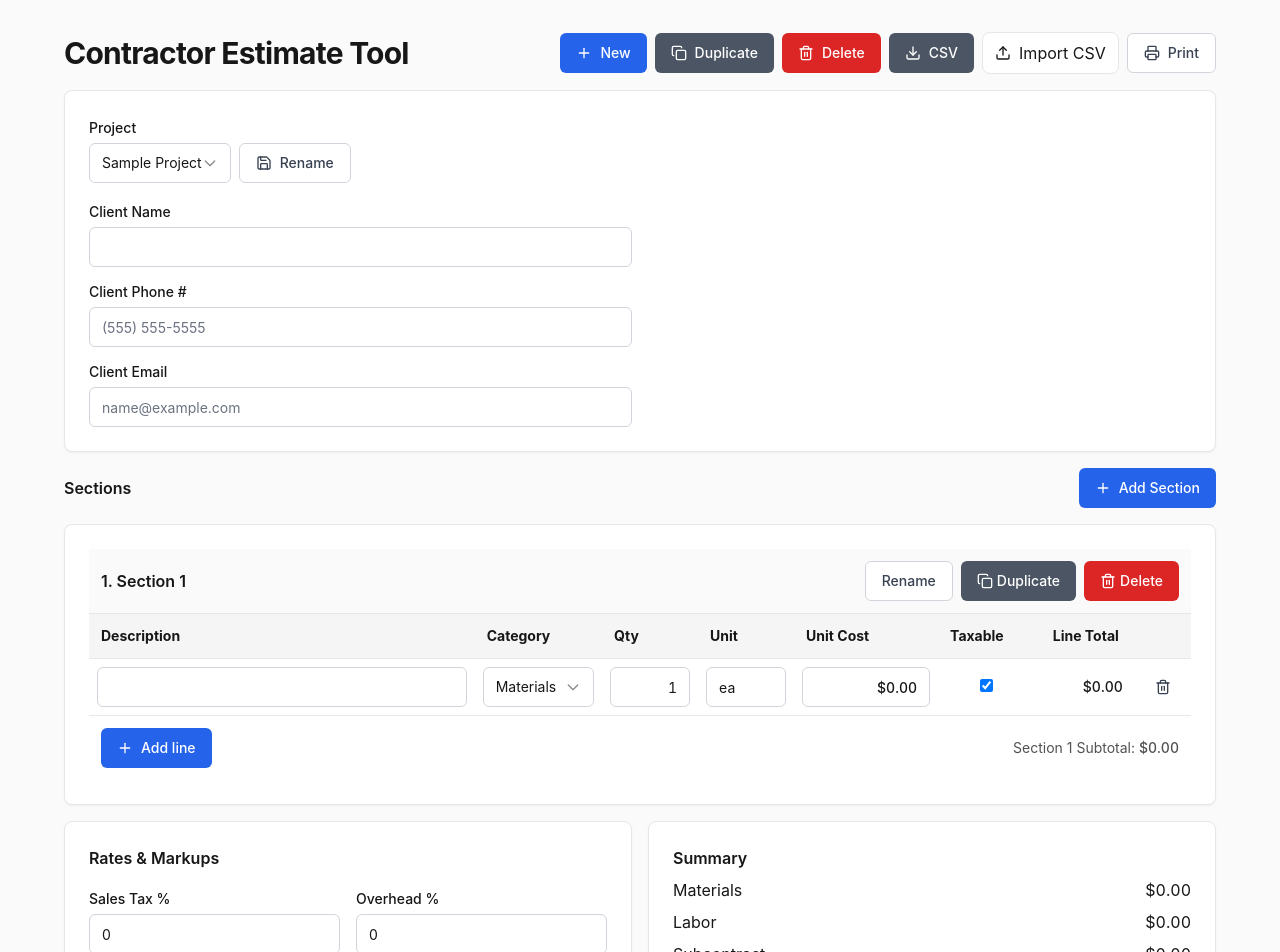
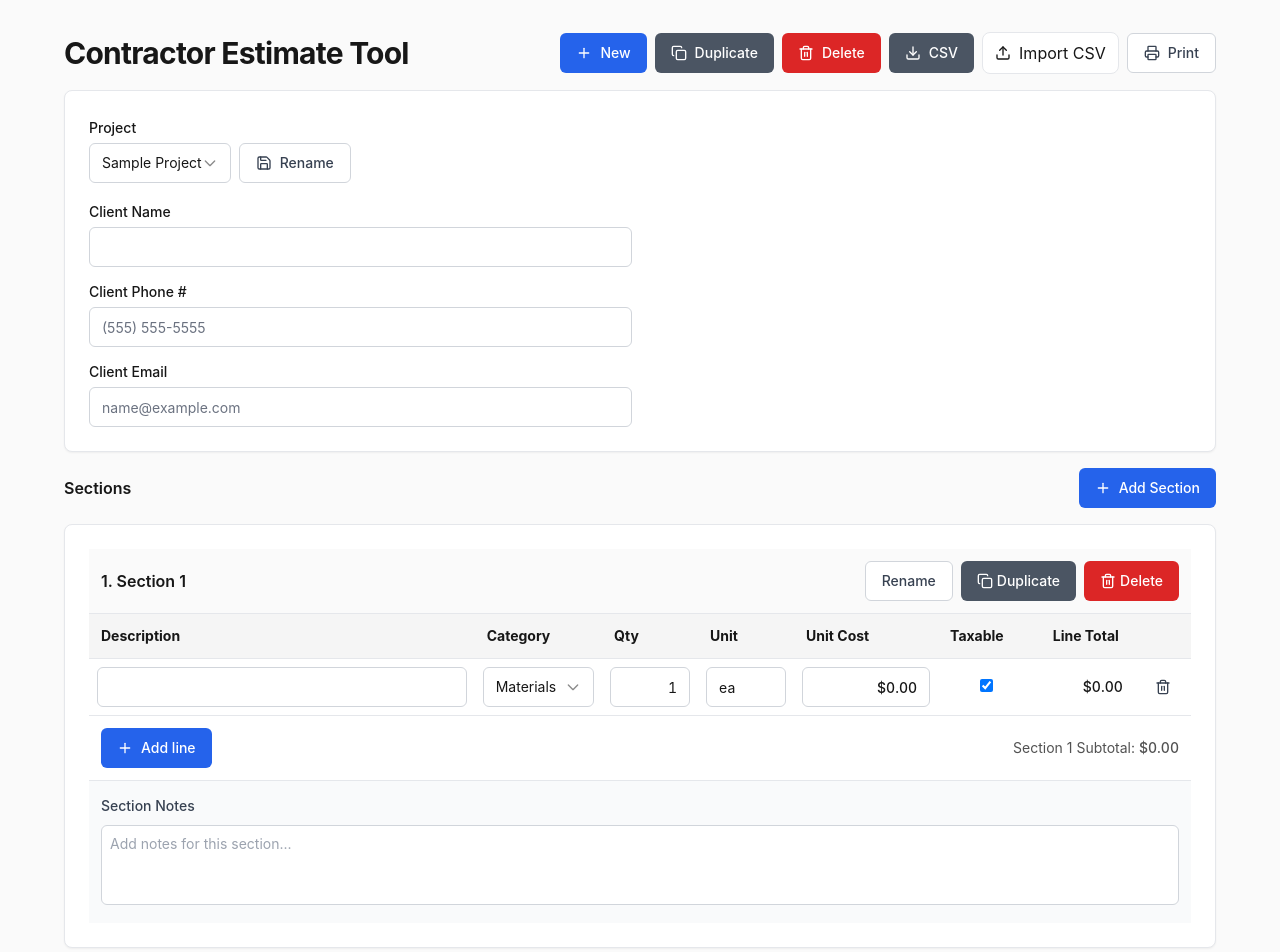
Before and after one commit to nolakat/Estimator, a React (Create React App) app: page / in a window 1280 px wide. Shown: the top 952 px of the page. Built offline with nearby package versions, Linux system fonts and the light colour scheme.

Commit message:
Add Notes to Section Cards

```diff
--- a/src/App.js
+++ b/src/App.js
@@ -23,6 +23,7 @@ const defaultSection = (name = "Section 1") => ({
   id: uuid(),
   name,
   items: [defaultItem()],
+  notes: "",
 });
 
 const emptyProject = (name = "New Project") => ({
@@ -412,6 +413,9 @@ export default function App() {
         String(Number(it.qty || 0) * Number(it.unitCost || 0)),
       ]));
       rows.push(["Section Subtotal", String(sectionSubtotal(sec))]);
+      if (sec.notes && sec.notes.trim()) {
+        rows.push(["Section Notes", sec.notes]);
+      }
       rows.push([""]);
     });
 
@@ -615,6 +619,22 @@ export default function App() {
                 <Button className="gap-2" onClick={()=>addItem(sec.id)}><Plus className="h-4 w-4"/>Add line</Button>
                 <div className="text-sm text-neutral-600">{sec.name} Subtotal: <span className="font-medium tabular-nums">{money(sectionSubtotal(sec))}</span></div>
               </div>
+
+              {/* Section Notes */}
+              <div className="p-3 border-t bg-gray-50">
+                <Label className="text-sm font-medium text-gray-700">Section Notes</Label>
+                <textarea
+                  className="mt-2 w-full rounded-md border border-gray-300 p-2 text-sm min-h-20 resize-none"
+                  placeholder="Add notes for this section..."
+                  value={sec.notes || ""}
+                  onChange={(e) => {
+                    const updatedSections = active.sections.map(s =>
+                      s.id === sec.id ? { ...s, notes: e.target.value } : s
+                    );
+                    updateActive({ sections: updatedSections });
+                  }}
+                />
+              </div>
             </CardContent>
           </Card>
         ))}
@@ -677,6 +697,8 @@ export default function App() {
           header, .print\\:hidden { display: none !important; }
           .print\\:grid-cols-2 { grid-template-columns: 1fr 1fr; }
           body { background: white; }
+          .bg-gray-50 { background-color: #f9fafb !important; }
+          textarea { border: 1px solid #d1d5db !important; background: white !important; }
         }
       `}</style>
     </div>
```
